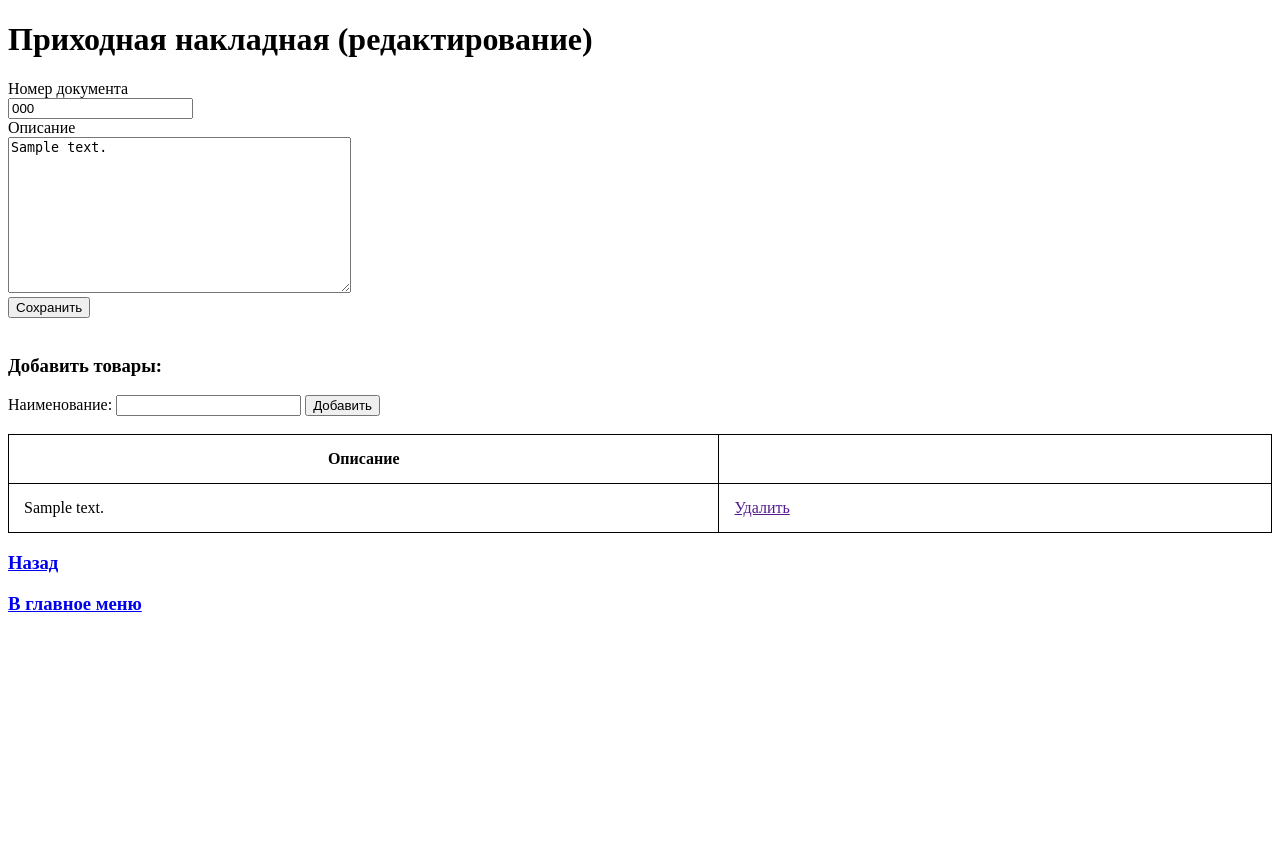
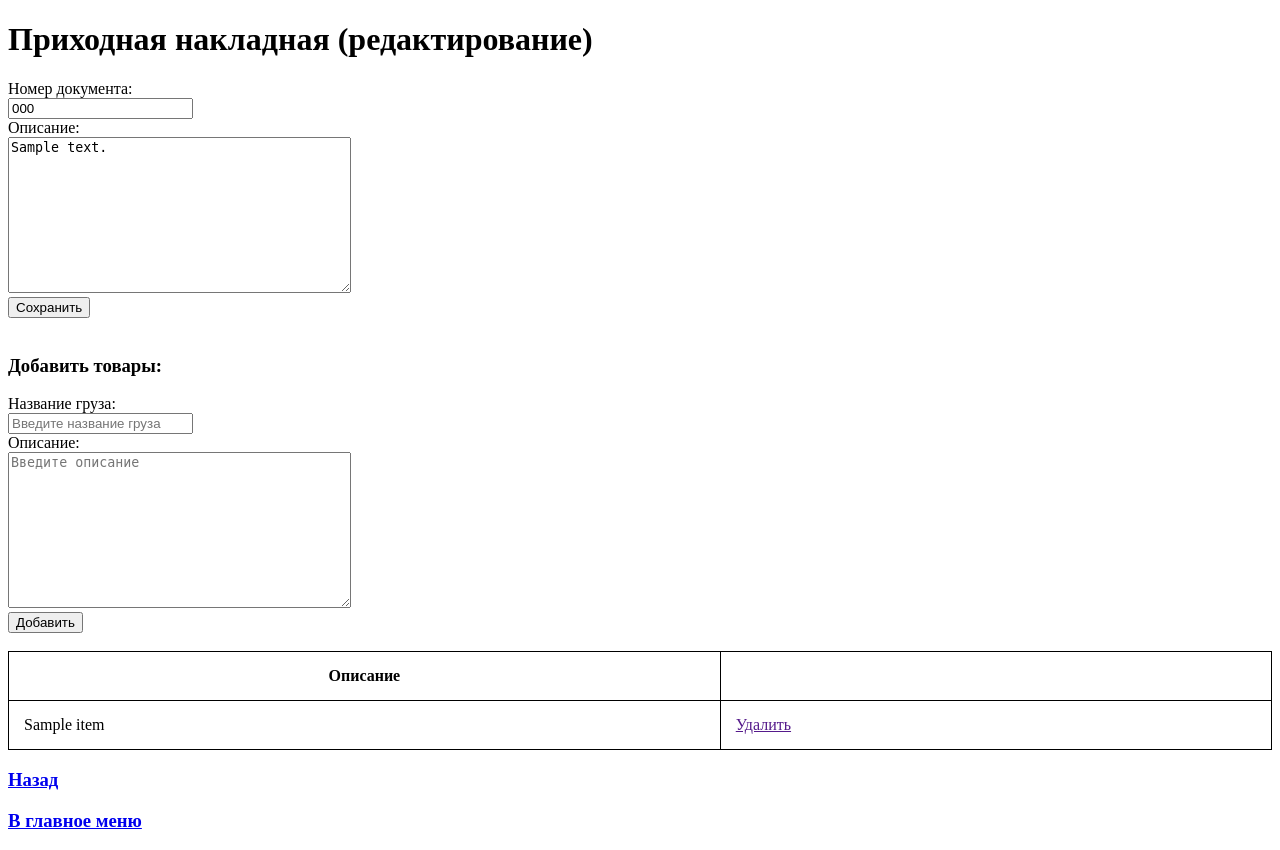
Before and after one commit to woolentroll/cargo_storage, a Django app: page /docs/in/1/ in a window 1280 px wide. Before the commit the page ends 612 px from the top, so only its background shows below. Run offline with Django 3.2, Linux system fonts and the light colour scheme; tables that the repository leaves empty hold one stand-in row (values such as "Sample post").

Commit message:
add docs_in_add_item handler

```diff
--- a/main/forms.py
+++ b/main/forms.py
@@ -17,3 +17,21 @@ class DocumentForm(forms.Form):
                 "placeholder": "Leave a description!"
             })
     )
+
+
+class ItemForm(forms.Form):
+    name = forms.CharField(
+        label="Название груза",
+        max_length=60,
+        widget=forms.TextInput(attrs={
+            "placeholder": "Введите название груза"
+        })
+    )
+    description = forms.CharField(
+        label="Описание",
+        max_length=200,
+        widget=forms.Textarea(
+            attrs={
+                "placeholder": "Введите описание"
+            })
+    )
--- a/main/models.py
+++ b/main/models.py
@@ -32,6 +32,7 @@ class Document(models.Model):
 class Item(models.Model):
     date_created = models.DateTimeField('date created', default=datetime.now)
     description = models.CharField(max_length=200)
+    name = models.CharField(max_length=60)
 
     def __str__(self):
         return "Item {}, created: {}, description: {}".format(self.pk, self.date_created, self.description)
--- a/main/templates/docs_in_edit.html
+++ b/main/templates/docs_in_edit.html
@@ -16,17 +16,20 @@ th, td {
 
 <form action="{% url 'main:docs_in_edit' document.pk %}" method="post">
     {% csrf_token %}
-    <div>{{ form.doc_number.label }}</div>
-    <div>{{ form.doc_number }}</div>
-    <div>{{ form.description.label }}</div>
-    <div>{{ form.description }}</div>
+    <div>{{ form_doc.doc_number.label }}:</div>
+    <div>{{ form_doc.doc_number }}</div>
+    <div>{{ form_doc.description.label }}:</div>
+    <div>{{ form_doc.description }}</div>
     <input type="submit" value="Сохранить">
 </form>
 <br>
 <h3>Добавить товары:</h3>
-<form>
-    Наименование:
-    <input type="text" name="doc_number">
+<form action="{% url 'main:docs_in_add_item' document.pk %}" method="post">
+    {% csrf_token %}
+    <div>{{ form_item.name.label }}:</div>
+    <div>{{ form_item.name }}</div>
+    <div>{{ form_item.description.label }}:</div>
+    <div>{{ form_item.description }}</div>
     <input type="submit" value="Добавить">
 </form>
 <br>
@@ -38,7 +41,7 @@ th, td {
   </tr>
     {% for i in items %}
     <tr>
-        <td>{{ i.description }}</td>
+        <td>{{ i.name }}</td>
         <td><a href="">Удалить</a></td>
     </tr>
     {% endfor %}
--- a/main/urls.py
+++ b/main/urls.py
@@ -11,6 +11,7 @@ urlpatterns = [
     path("docs/in/", views.docs_in, name="docs_in"),
     path("docs/out/", views.docs_out, name="docs_out"),
     path("docs/in/create/", views.docs_in_create, name="docs_in_create"),
+    path("docs/in/<int:document_id>/add_item", views.docs_in_add_item, name="docs_in_add_item"),
     path("docs/in/<int:document_id>/", views.docs_in_edit, name="docs_in_edit"),
     path("docs/out/edit/", views.docs_out_edit, name="docs_out_edit"),
 ]
--- a/main/views.py
+++ b/main/views.py
@@ -4,8 +4,8 @@ from django.shortcuts import render
 # Create your views here.
 from django.urls import reverse
 
-from main.forms import DocumentForm
-from main.models import Operation, Document
+from main.forms import DocumentForm, ItemForm
+from main.models import Operation, Document, ItemEntry, Item
 
 
 def login(request):
@@ -88,11 +88,12 @@ def docs_in_edit(request, document_id):
 
     result = []
     for e in document.operation.entries.all():
-        result.append({'description': e.item.description})
+        result.append({'name': e.item.name})
     context = {
         "items": result,
         "document": document,
-        "form": form
+        "form_doc": form,
+        "form_item": ItemForm()
     }
 
     return render(request, "docs_in_edit.html", context)
@@ -104,3 +105,26 @@ def docs_out_edit(request):
         "nipa": 123,
     }
     return render(request, "docs_out_edit.html", context)
+
+
+def docs_in_add_item(request, document_id):
+    document = Document.objects.get(pk=document_id)
+
+    if request.method == "POST":
+        form = ItemForm(request.POST)
+        if form.is_valid():
+            # найдем такой же груз
+            items = Item.objects.filter(name=form.cleaned_data["name"])
+            if items.exists():
+                # пока берем первый, но вообще единица должна быть уникальной
+                item = items.first()
+            else:
+                item = Item(name=form.cleaned_data["name"])
+                item.save()
+            entry = ItemEntry(
+                description=form.cleaned_data["description"],
+                item=item,
+                operation=document.operation
+            )
+            entry.save()
+    return HttpResponseRedirect(reverse('main:docs_in_edit', args=(document.pk,)))
```
